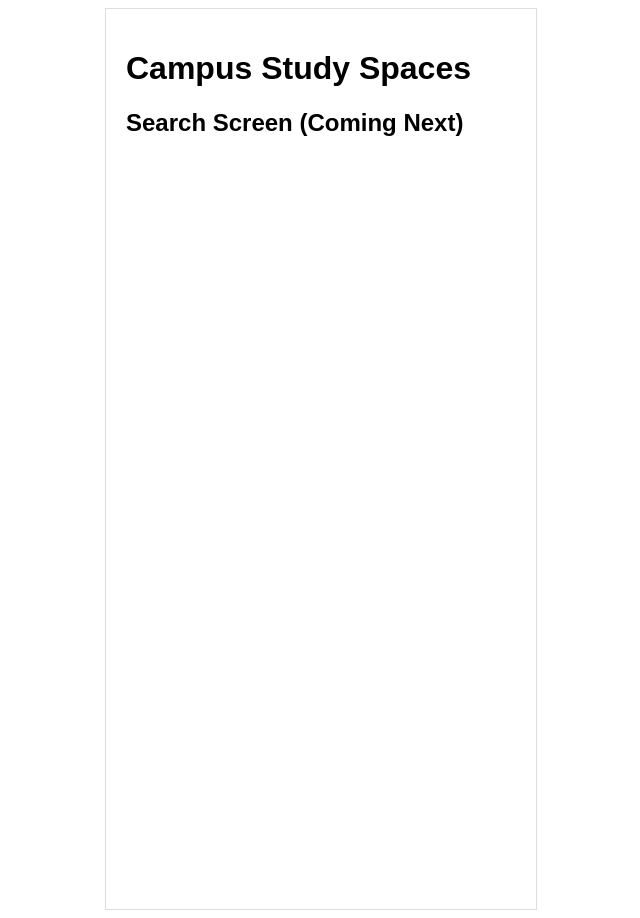
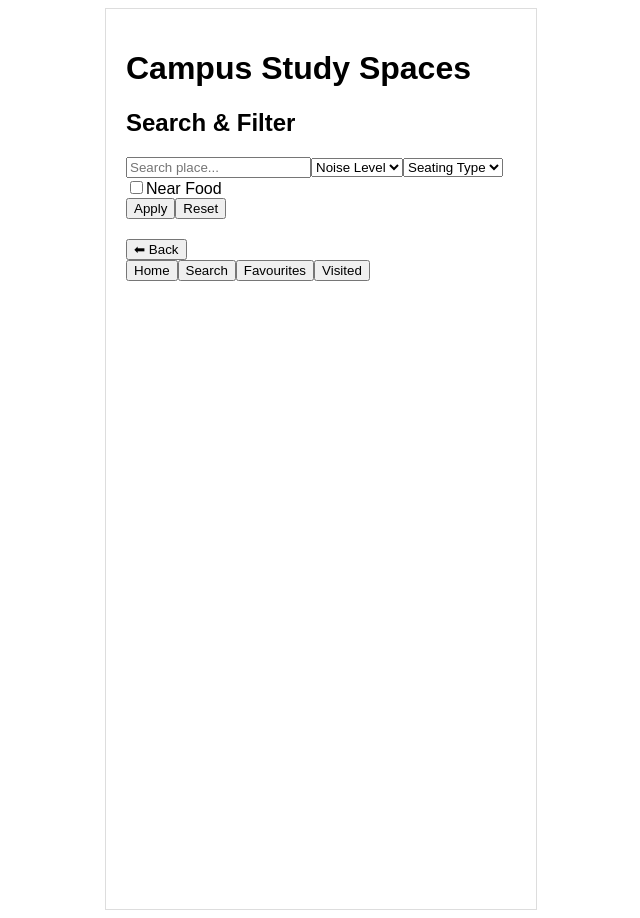
Before and after one commit to HussainM3/campus-study-place-app, a React (Vite) app: page / in a window 1280 px wide. Both pictures are taken after a click on the button "Search". Shown: the whole page, without its empty margins (319-959 px from the left). Built offline with nearby package versions, Linux system fonts and the light colour scheme.

Commit message:
added search and details pages, mapped review prompt

```diff
--- a/src/App.jsx
+++ b/src/App.jsx
@@ -12,6 +12,8 @@ export default function App() {
   const [screen, setScreen] = useState("home");
   const [selectedPlace, setSelectedPlace] = useState(null);
 
+  const [showReviewPrompt, setShowReviewPrompt] = useState(false);
+
   const goTo = (screenName) => {
     setScreen(screenName);
   };
@@ -19,6 +21,11 @@ export default function App() {
   const onSelectPlace = (place) => {
     setSelectedPlace(place);
     setScreen("details");
+  };
+
+  const markAsVisited = () => {
+    setScreen("visited");
+    setShowReviewPrompt(true);
   };
 
   return (
@@ -41,14 +48,27 @@ export default function App() {
 
       {screen === "search" && <Search goTo={goTo} />}
       {screen === "details" && (
-        <Details place={selectedPlace} goTo={goTo} />
+        <Details place={selectedPlace} goTo={goTo} onMarkVisited={markAsVisited} />
       )}
       {screen === "review" && <Review place={selectedPlace} goTo={goTo} />}
       {screen === "favorites" && <Favorites goTo={goTo} />}
       {screen === "visited" && <Visited goTo={goTo} />}
 
-      {/* Popup will overlay on top later */}
-      <ReviewPrompt />
+      {showReviewPrompt && (
+        <ReviewPrompt
+          onClose={() => setShowReviewPrompt(false)}
+          onReview={() => {
+            setShowReviewPrompt(false);
+            setScreen("review");
+          }}
+        />
+      )}
+
+        <button onClick={() => goTo("home")}>Home</button>
+        <button onClick={() => goTo("search")}>Search</button>
+        <button onClick={() => goTo("favorites")}>Favourites</button>
+        <button onClick={() => goTo("visited")}>Visited</button>
+
     </div>
   );
 }
--- a/src/components/Details.jsx
+++ b/src/components/Details.jsx
@@ -1,14 +1,20 @@
-export default function Details({ place, goTo }) {
-  if (!place) return <p>No place selected.</p>;
+export default function Details({ place, goTo, onMarkVisited }) {
+  if (!place) return <p>No place selected</p>;
 
   return (
     <div>
+      <button onClick={() => goTo("home")}>⬅ Back</button>
+
       <h2>{place.name}</h2>
-      <p>Noise: {place.noise}</p>
-      <p>Seating: {place.seating}</p>
-      <p>{place.nearFood ? "Near food 🍔" : "No food nearby"}</p>
+      <p>{place.description}</p>
 
-      <button onClick={() => goTo("review")}>Leave a Review</button>
+      <p>Noise Level: {place.noise}</p>
+      <p>Seating Type: {place.seating}</p>
+      <p>{place.nearFood ? "🍔 Near Food" : "🚫 Not near food"}</p>
+
+      <button onClick={() => goTo("favorites")}>Add to Favourites</button>
+      <button onClick={onMarkVisited}>Mark as Visited</button>
+      <button onClick={() => goTo("review")}>Leave Review</button>
     </div>
   );
 }
--- a/src/components/Home.jsx
+++ b/src/components/Home.jsx
@@ -1,6 +1,6 @@
 import places from "../data/places";
 
-export default function Home({ onSelectPlace, goTo }) {
+export default function Home({ onSelectPlace }) {
   return (
     <div>
       <h2>Study Places</h2>
@@ -42,10 +42,7 @@ export default function Home({ onSelectPlace, goTo }) {
           background: "white",
         }}
       >
-        <button onClick={() => goTo("home")}>Home</button>
-        <button onClick={() => goTo("search")}>Search</button>
-        <button onClick={() => goTo("favorites")}>Favourites</button>
-        <button onClick={() => goTo("visited")}>Visited</button>
+
       </div>
     </div>
     );
--- a/src/components/Search.jsx
+++ b/src/components/Search.jsx
@@ -1,4 +1,43 @@
+import { useState } from "react";
+
 export default function Search({ goTo }) {
-    <button onClick={() => goTo("Home")}></button>
-  return <h2>Search Screen (Coming Next)</h2>;
+  const [, setNoise] = useState("");
+  const [, setSeating] = useState("");
+  const [nearFood, setNearFood] = useState(false);
+
+  return (
+    <div>
+      <h2>Search & Filter</h2>
+
+      <input placeholder="Search place..." />
+
+      <select onChange={(e) => setNoise(e.target.value)}>
+        <option value="">Noise Level</option>
+        <option value="Quiet">Quiet</option>
+        <option value="Moderate">Moderate</option>
+        <option value="Loud">Loud</option>
+      </select>
+
+      <select onChange={(e) => setSeating(e.target.value)}>
+        <option value="">Seating Type</option>
+        <option value="Individual">Individual</option>
+        <option value="Group">Group</option>
+        <option value="Couch">Couch</option>
+      </select>
+
+      <label>
+        <input type="checkbox" onChange={() => setNearFood(!nearFood)} />
+        Near Food
+      </label>
+
+      <br />
+
+      <button>Apply</button>
+      <button>Reset</button>
+
+      <div style={{ marginTop: "20px" }}>
+        <button onClick={() => goTo("home")}>⬅ Back</button>
+      </div>
+    </div>
+  );
 }
```
